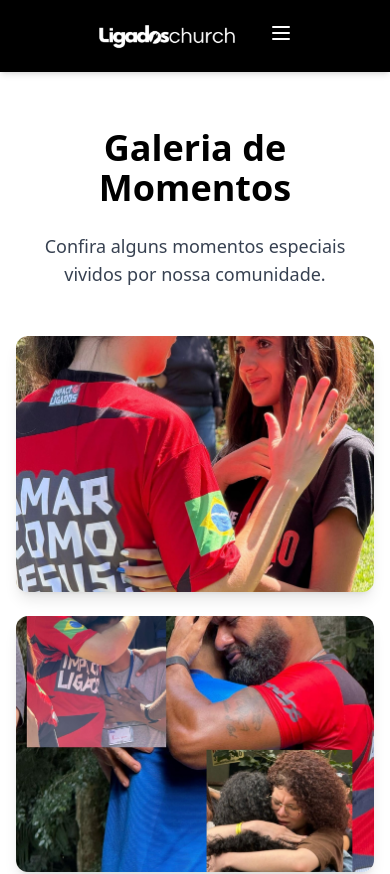
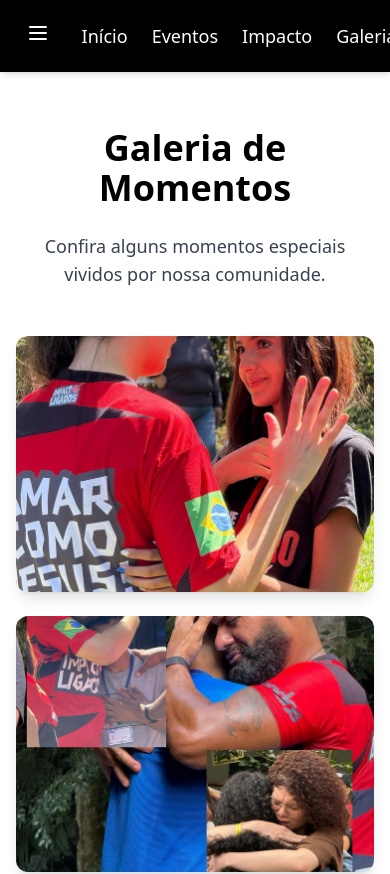
Before and after one commit to IzzyWoong/Ligados-Church, a plain HTML site: page galeria.html in a window 390 px wide. Shown: the top 874 px of the page. Drawn offline with nearby package versions, Linux system fonts and the light colour scheme.

Commit message:
minha atualização

```diff
--- a/galeria.html
+++ b/galeria.html
@@ -92,13 +92,15 @@
       </div>
 
       <!-- Menu de navegação -->
-      <ul id="menu" class="hidden md:flex space-x-6 text-lg md:text-xl">
+      <ul class="flex space-x-6 text-lg md:text-xl">
         <li><a href="index.html" class="hover:text-red-500 transition">Início</a></li>
         <li><a href="eventos.html" class="hover:text-red-500 transition">Eventos</a></li>
         <li><a href="impacto.html" class="hover:text-red-500 transition">Impacto</a></li>
         <li><a href="galeria.html" class="hover:text-red-500 transition">Galeria</a></li>
       </ul>
-    </nav>
+    </div>
+  </nav>
+</header>
 
     <!-- Menu mobile -->
     <div id="mobile-menu" class="md:hidden hidden flex-col items-center space-y-4 bg-black py-4 text-lg">
```
